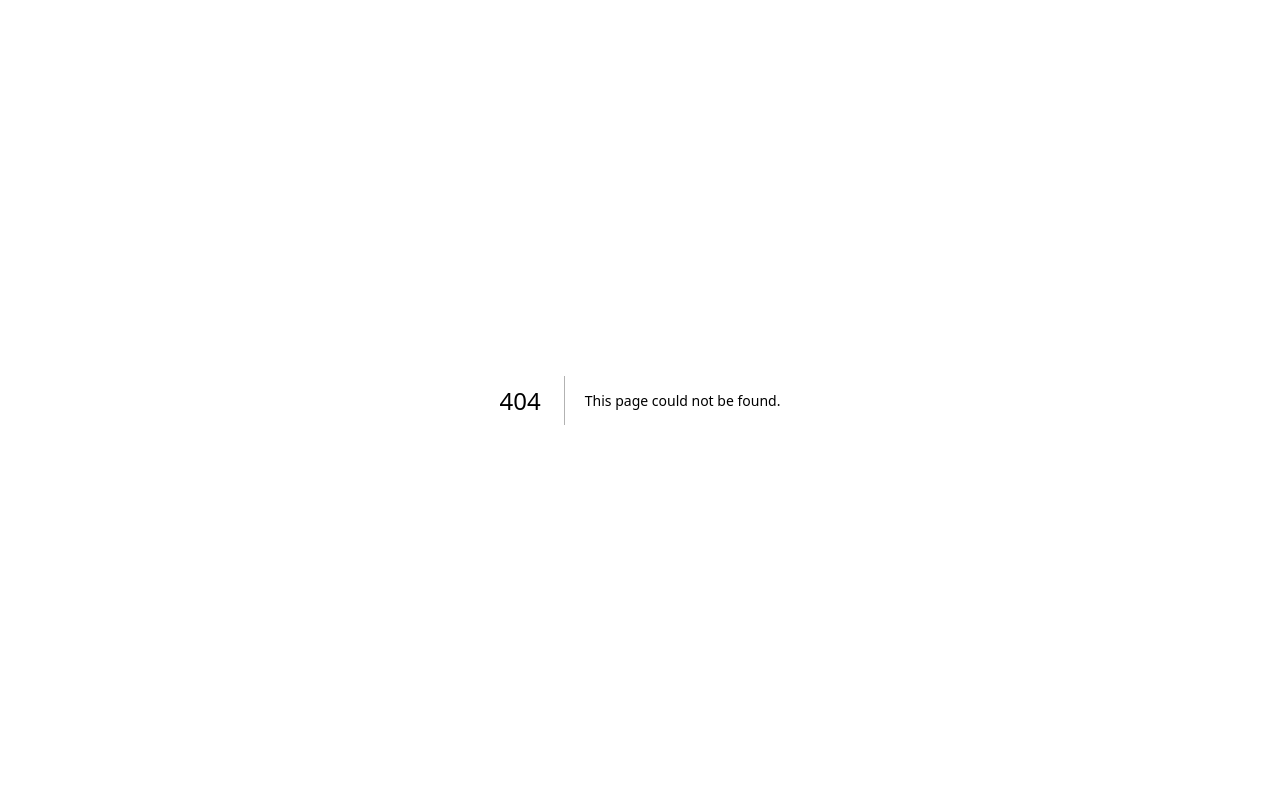
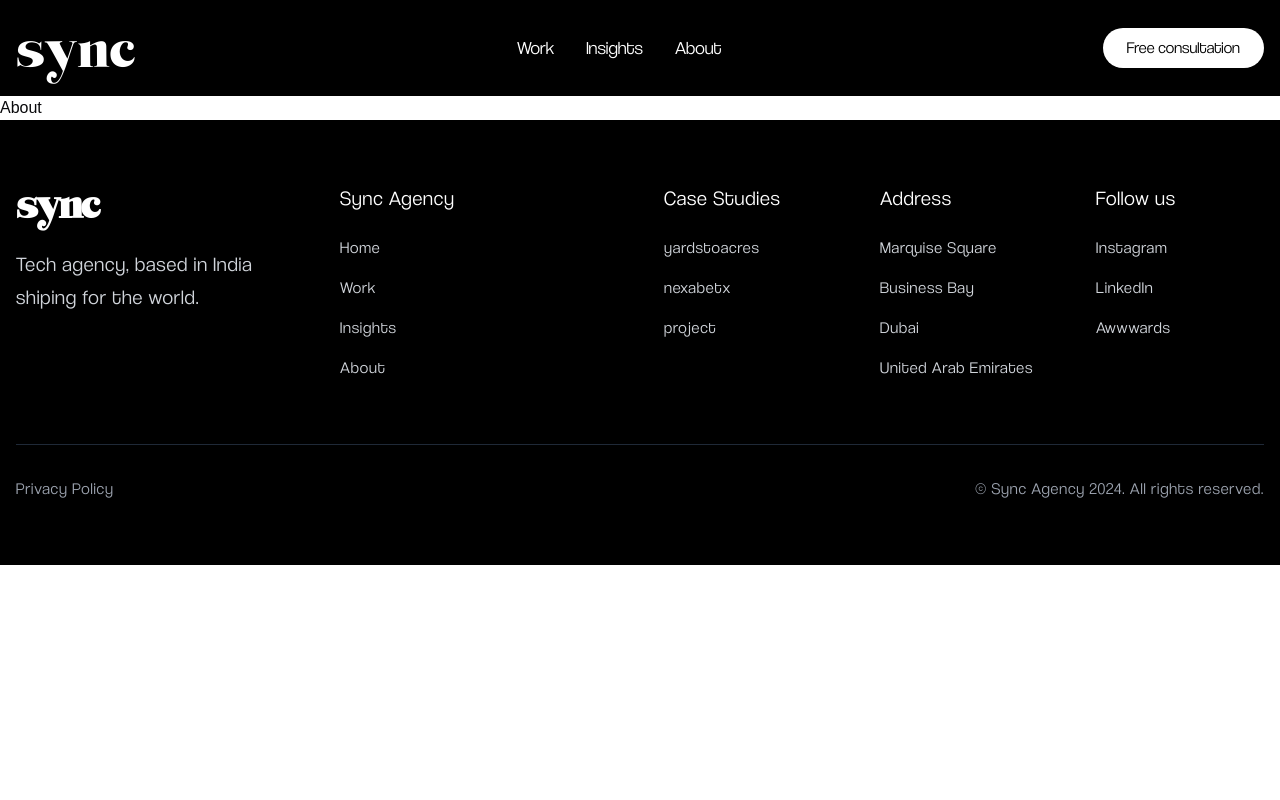
Before and after one commit to ommgh/agency, a Next.js app: page /about in a window 1280 px wide. Before the commit this address had no page. Shown: the top 800 px of the page. Built offline with nearby package versions, Linux system fonts and the light colour scheme.

Commit message:
refactored

```diff
--- /dev/null
+++ b/src/app/(footer)/privacy/page.tsx
@@ -0,0 +1,5 @@
+import React from "react";
+
+export default function Privacy() {
+  return <div>Privacy</div>;
+}
--- /dev/null
+++ b/src/app/(nav)/about/page.tsx
@@ -0,0 +1,5 @@
+import React from "react";
+
+export default function About() {
+  return <div>About</div>;
+}
--- /dev/null
+++ b/src/app/(nav)/insights/page.tsx
@@ -0,0 +1,5 @@
+import React from "react";
+
+export default function Insights() {
+  return <div>Insights</div>;
+}
--- /dev/null
+++ b/src/app/(nav)/work/page.tsx
@@ -0,0 +1,5 @@
+import React from "react";
+
+export default function Work() {
+  return <div>Work</div>;
+}
--- a/src/app/footer.tsx
+++ b/src/app/footer.tsx
@@ -35,7 +35,7 @@ export default function Footer() {
 
           {/* Won Agency Links */}
           <div className="md:col-span-3">
-            <h3 className="text-xl font-medium mb-6">Won Agency</h3>
+            <h3 className="text-xl font-medium mb-6">Sync Agency</h3>
             <nav className="space-y-4">
               <Link
                 href="/home"
--- /dev/null
+++ b/src/app/hero.tsx
@@ -0,0 +1,39 @@
+import localFont from "next/font/local";
+import Link from "next/link";
+import React from "react";
+const coolVeticaRegular = localFont({
+  src: "./fonts/Coolvetica-Regular.ttf",
+  display: "swap",
+  variable: "--font-cool-reg",
+});
+
+export default function Hero() {
+  return (
+    <main className="container mx-auto px-4 pt-12 md:pt-24 pb-16 text-center">
+      <div
+        className={`inline-block px-4 md:px-6 py-2 mb-8  md:mb-16 rounded-full border border-gray-800 text-xs md:text-sm lg:text-xl tracking-wide ${coolVeticaRegular.className}`}
+      >
+        YOUR EXTERNAL IN-HOUSE TECH TEAM
+      </div>
+
+      <h1
+        className={`text-4xl sm:text-5xl md:text-7xl lg:text-9xl font-bold mb-6 md:mb-8 lg:max-w-[18ch] mx-auto tracking-wide ${coolVeticaRegular.className}`}
+      >
+        Tech that scales with your business
+      </h1>
+
+      <p className="text-lg sm:text-xl md:text-2xl lg:text-3xl font-medium text-white mx-auto mb-8 md:mb-16">
+        We create brands and websites backed by data to drive revenue growth.
+      </p>
+
+      <div className="relative inline-block">
+        <Link
+          href="/trial"
+          className="inline-block rounded-full bg-white text-black px-6 md:px-8 py-2 md:py-3 font-medium text-base md:text-lg hover:bg-gray-100 transition-colors relative z-10"
+        >
+          Try a 7 day trial
+        </Link>
+      </div>
+    </main>
+  );
+}
--- a/src/app/layout.tsx
+++ b/src/app/layout.tsx
@@ -2,6 +2,7 @@ import type { Metadata } from "next";
 import localFont from "next/font/local";
 import "./globals.css";
 import Footer from "./footer";
+import Navbar from "./navbar";
 
 const coolVeticaRegular = localFont({
   src: "./fonts/Coolvetica-Regular.ttf",
@@ -29,6 +30,7 @@ export default function RootLayout({
       <body
         className={`${coolVeticaRegular.variable} ${brochilloRegular.variable} antialiased`}
       >
+        <Navbar />
         {children}
         <Footer />
       </body>
--- /dev/null
+++ b/src/app/navbar.tsx
@@ -0,0 +1,58 @@
+import { Menu } from "lucide-react";
+import localFont from "next/font/local";
+import Link from "next/link";
+import React from "react";
+const coolVeticaRegular = localFont({
+  src: "./fonts/Coolvetica-Regular.ttf",
+  display: "swap",
+  variable: "--font-cool-reg",
+});
+
+const brochilloRegular = localFont({
+  src: "./fonts/BrohilloRegular.ttf",
+  display: "swap",
+  variable: "--font-broch-reg",
+});
+
+export default function Navbar() {
+  return (
+    <div className=" bg-black text-white">
+      <nav className="container mx-auto px-4 py-6 flex items-center justify-between">
+        <Link href="/" className={`text-5xl ${brochilloRegular.className}`}>
+          sync
+        </Link>
+        <div className="hidden md:flex items-center gap-8">
+          <Link
+            href="/work"
+            className={`hover:text-gray-300 transition-colors text-lg ${coolVeticaRegular.className}`}
+          >
+            Work
+          </Link>
+          <Link
+            href="/insights"
+            className={`hover:text-gray-300 transition-colors text-lg ${coolVeticaRegular.className}`}
+          >
+            Insights
+          </Link>
+          <Link
+            href="/about"
+            className={`hover:text-gray-300 transition-colors text-lg ${coolVeticaRegular.className}`}
+          >
+            About
+          </Link>
+        </div>
+        <div className="flex items-center gap-4">
+          <Link
+            href="/consultation"
+            className={`hidden md:inline-block rounded-full bg-white text-black px-6 py-2 hover:bg-gray-100 transition-colors ${coolVeticaRegular.className}`}
+          >
+            Free consultation
+          </Link>
+          <button className="md:hidden text-white">
+            <Menu size={24} />
+          </button>
+        </div>
+      </nav>
+    </div>
+  );
+}
--- a/src/app/page.tsx
+++ b/src/app/page.tsx
@@ -1,90 +1,11 @@
-import Link from "next/link";
-import { Menu } from "lucide-react";
-import localFont from "next/font/local";
 import Services from "@/app/services";
 import Reviews from "./reviews";
-
-const coolVeticaRegular = localFont({
-  src: "./fonts/Coolvetica-Regular.ttf",
-  display: "swap",
-  variable: "--font-cool-reg",
-});
-
-const brochilloRegular = localFont({
-  src: "./fonts/BrohilloRegular.ttf",
-  display: "swap",
-  variable: "--font-broch-reg",
-});
+import Hero from "./hero";
 
 export default function Component() {
   return (
     <div className={`min-h-screen bg-black text-white`}>
-      {/* Navigation */}
-      <nav className="container mx-auto px-4 py-6 flex items-center justify-between">
-        <Link href="/" className={`text-5xl ${brochilloRegular.className}`}>
-          sync
-        </Link>
-        <div className="hidden md:flex items-center gap-8">
-          <Link
-            href="/work"
-            className={`hover:text-gray-300 transition-colors text-lg ${coolVeticaRegular.className}`}
-          >
-            Work
-          </Link>
-          <Link
-            href="/insights"
-            className={`hover:text-gray-300 transition-colors text-lg ${coolVeticaRegular.className}`}
-          >
-            Insights
-          </Link>
-          <Link
-            href="/about"
-            className={`hover:text-gray-300 transition-colors text-lg ${coolVeticaRegular.className}`}
-          >
-            About
-          </Link>
-        </div>
-        <div className="flex items-center gap-4">
-          <Link
-            href="/consultation"
-            className={`hidden md:inline-block rounded-full bg-white text-black px-6 py-2 hover:bg-gray-100 transition-colors ${coolVeticaRegular.className}`}
-          >
-            Free consultation
-          </Link>
-          <button className="md:hidden text-white">
-            <Menu size={24} />
-          </button>
-        </div>
-      </nav>
-
-      {/* Hero Section */}
-      <main className="container mx-auto px-4 pt-12 md:pt-24 pb-16 text-center">
-        <div
-          className={`inline-block px-4 md:px-6 py-2 mb-8  md:mb-16 rounded-full border border-gray-800 text-xs md:text-sm lg:text-xl tracking-wide ${coolVeticaRegular.className}`}
-        >
-          YOUR EXTERNAL IN-HOUSE TECH TEAM
-        </div>
-
-        <h1
-          className={`text-4xl sm:text-5xl md:text-7xl lg:text-9xl font-bold mb-6 md:mb-8 lg:max-w-[18ch] mx-auto ${coolVeticaRegular.className}`}
-        >
-          Tech that scales with your business
-        </h1>
-
-        <p className="text-lg sm:text-xl md:text-2xl lg:text-3xl font-medium text-white mx-auto mb-8 md:mb-16">
-          We create brands and websites backed by data to drive revenue growth.
-        </p>
-
-        <div className="relative inline-block">
-          <Link
-            href="/trial"
-            className="inline-block rounded-full bg-white text-black px-6 md:px-8 py-2 md:py-3 font-medium text-base md:text-lg hover:bg-gray-100 transition-colors relative z-10"
-          >
-            Try a 7 day trial
-          </Link>
-          <div className="absolute -inset-4 bg-white/20 blur-xl rounded-full -z-10" />
-        </div>
-      </main>
+      <Hero />
       <Services />
       <Reviews />
     </div>
--- a/src/app/services.tsx
+++ b/src/app/services.tsx
@@ -25,12 +25,13 @@ export default function Services() {
   ];
 
   return (
+    <section
+      className={`bg-black text-white py-8 sm:py-16 md:py-24 overflow-hidden tracking-wider ${coolVeticaRegular.className}`}
+    >
       <div className="w-full h-full flex flex-col">
-      <div
-        className={`flex items-center justify-center font-semibold text-5xl p-5 ${coolVeticaRegular.className}`}
-      >
+        <h2 className="text-3xl sm:text-4xl md:text-6xl font-bold mb-4 sm:mb-0 px-10">
           Here&apos;s What We Create
-      </div>
+        </h2>
         <div className="p-5 sm:p-10 border-neutral-100">
           {services.map((service) => (
             <div key={service.id} className="mb-8 relative">
@@ -77,5 +78,6 @@ export default function Services() {
           ))}
         </div>
       </div>
+    </section>
   );
 }
```
Lines whose indentation alone changed are shown as unchanged.
